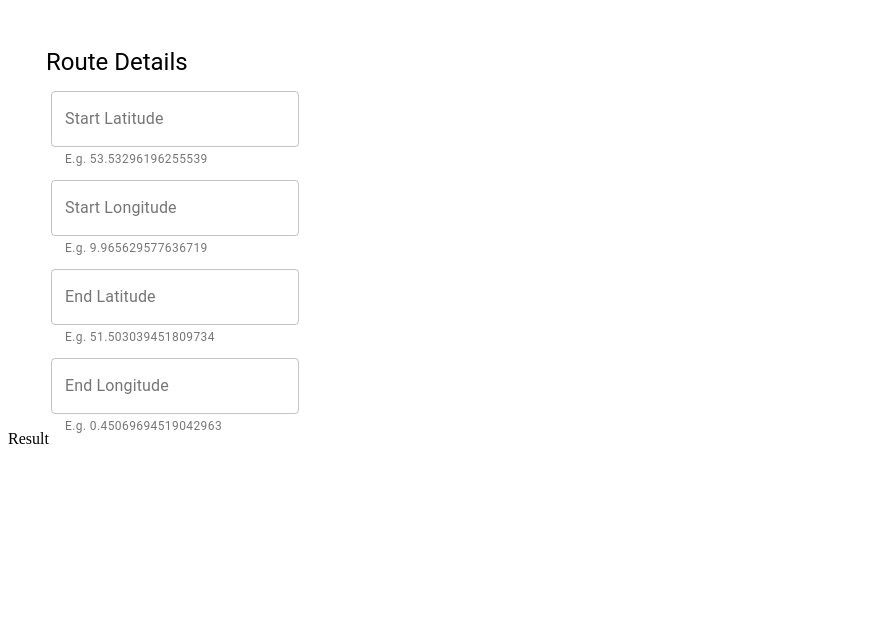
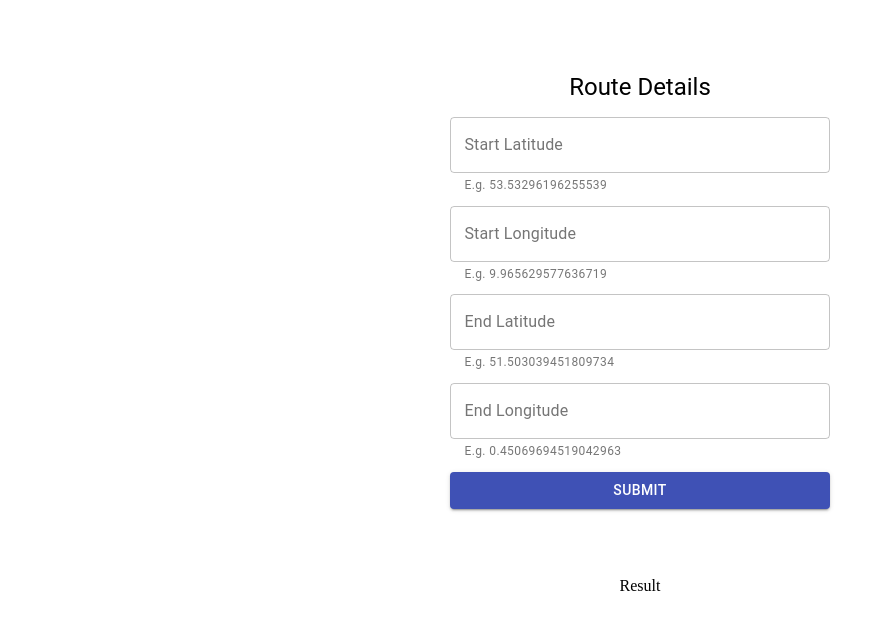
Before and after one commit to jlblumberg/jlbeacon, a React (Create React App) app: page / in a window 1280 px wide. Shown: the top 630 px of the page, without its empty margins (0-885 px from the left). Built offline with nearby package versions, Linux system fonts and the light colour scheme; the HTML template or start-up script is replaced by a standard one.

Commit message:
Add submit button to form

```diff
--- a/src/App.module.css
+++ b/src/App.module.css
@@ -0,0 +1,6 @@
+.container {
+  display: flex;
+  align-items: center;
+  justify-content: center;
+  flex-direction: column;
+}
--- a/src/components/Form/Form.jsx
+++ b/src/components/Form/Form.jsx
@@ -1,14 +1,14 @@
 import React from 'react';
-import { Grid, TextField, Typography } from '@material-ui/core';
+import { Grid, TextField, Typography, Button } from '@material-ui/core';
 import styles from './Form.module.css';
 
 const Form = () => {
   return(
-    <Grid container spacing={3}>
     <form id='route-details-input' className={styles.form}>
-      <Typography variant='h5' gutterBottom>Route Details</Typography>
+      <Typography variant='h5' align='center' gutterBottom>Route Details</Typography>
       <TextField className={styles.textField}
         id="outlined-helperText"
+        fullWidth
         label="Start Latitude"
         placeholder="00.00000000000000"
         helperText="E.g. 53.53296196255539"
@@ -16,6 +16,7 @@ const Form = () => {
       />
       <TextField className={styles.textField}
         id="outlined-helperText"
+        fullWidth
         label="Start Longitude"
         placeholder="00.00000000000000"
         helperText="E.g. 9.965629577636719"
@@ -23,6 +24,7 @@ const Form = () => {
       />
       <TextField className={styles.textField}
         id="outlined-helperText"
+        fullWidth
         label="End Latitude"
         placeholder="00.00000000000000"
         helperText="E.g. 51.503039451809734"
@@ -30,13 +32,21 @@ const Form = () => {
       />
       <TextField className={styles.textField}
         id="outlined-helperText"
+        fullWidth
         label="End Longitude"
         placeholder="00.00000000000000"
         helperText="E.g. 0.45069694519042963"
         variant="outlined"
       />
+      <div id='route-details-submit' className={styles.submitButton}>
+        <Button
+          fullWidth
+          type="submit"
+          variant="contained"
+          color="primary"
+        >Submit</Button>
+      </div>
     </form>
-    </Grid>
   )
 }
 
--- a/src/components/Form/Form.module.css
+++ b/src/components/Form/Form.module.css
@@ -1,12 +1,13 @@
 .form{
-  width: 40%;
-  margin-left: 50px !important;
-  margin-top: 50px !important;
+  max-width: 30%;
+  margin: 5% 10%;
 }
 
 .textField {
+  margin: 5px 0 !important;
+}
+
+.submitButton {
   margin-top: 5px !important;
   margin-bottom: 5px !important;
-  margin-left: 5px !important;
-  margin-right: 10px !important;
 }
```
Also changed, not shown: 1 other file (tests, documents, lock files or other folders).
